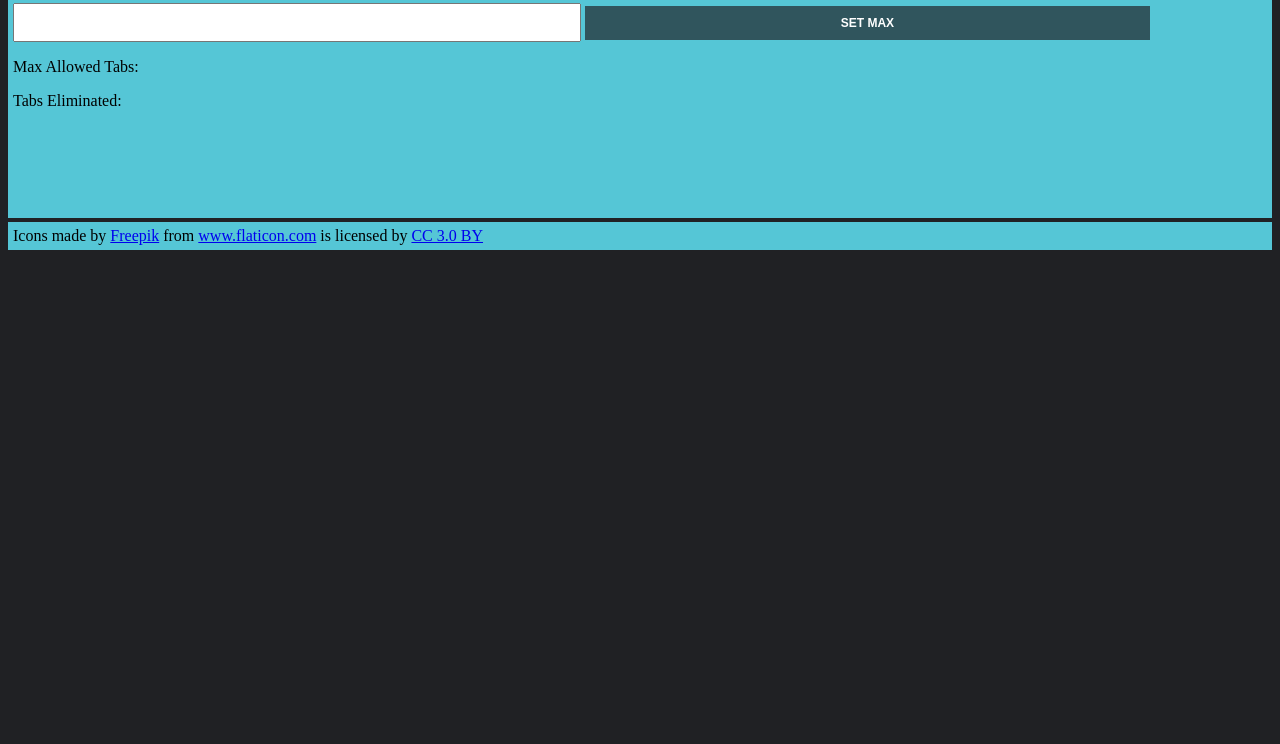
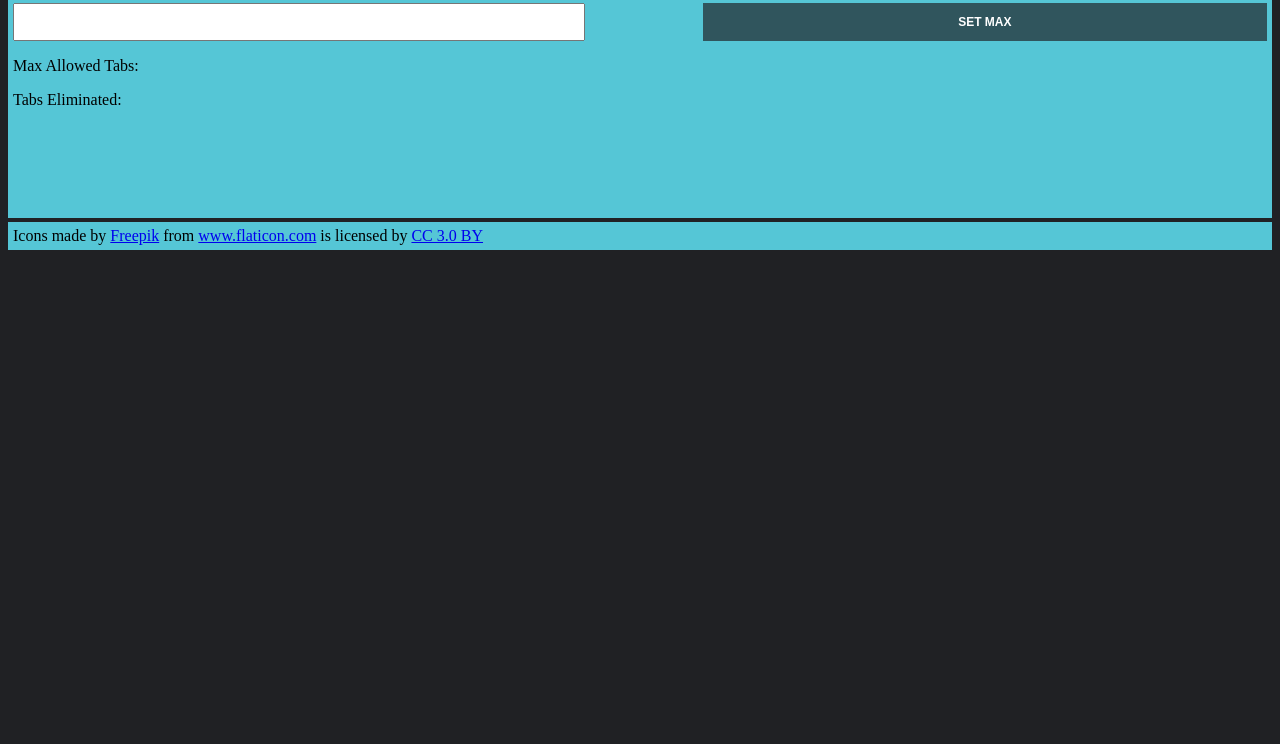
Before and after one commit to SamWolfs/tabliminator, a website built with webpack: page app/popup.html in a window 1280 px wide. Shown: the part 56-800 px from the top of the page. Built offline with nearby package versions, Linux system fonts and the light colour scheme.

Commit message:
Popup Styling, Update Eliminated Tabs

```diff
--- a/app/popup.css
+++ b/app/popup.css
@@ -22,13 +22,19 @@ body {
     padding: 5px;
 }
 
-.form-container {
+.main-section {
     background-color: rgb(85, 198, 214);
     flex: 4;
 }
 
+.form-container {
+    display: flex;
+    justify-content: space-between;
+}
+
 #maxTabs {
-    padding: 10px 0px;
+    font-size: 12px;
+    padding: 10px 2px;
     width: 45%;
 }
 
@@ -59,4 +65,5 @@ button {
 h3 {
     margin: 0px;
     padding: 0px;
+    text-align: center;
 }
--- a/app/popup.html
+++ b/app/popup.html
@@ -11,9 +11,11 @@
 			<h3>Tabliminator</h3>
 		</div>
 
-		<div class="form-container">
-			<input id="maxTabs" type="number" min="1" step="1" />
-			<button id="setMaxTabs">Set Max</button>
+		<div class="main-section">
+			<div class="form-container">
+				<input id="maxTabs" type="number" min="1" step="1" />
+				<button id="setMaxTabs">Set Max</button>
+			</div>
 			<p>Max Allowed Tabs: <span id="maxAllowedTabs"></span></p>
 			<p>Tabs Eliminated: <span id="tabsEliminated"></span></p>
 
--- a/src/scripts/tabmanager.ts
+++ b/src/scripts/tabmanager.ts
@@ -38,6 +38,7 @@ const TabManager = {
                     const tab = await promisifiedGetTab(snapshot[i].id);
                     if (!tab.pinned) {
                         chrome.tabs.remove([tab.id]);
+                        this.updateEliminated();
                         return;
                     }
                 }
```
